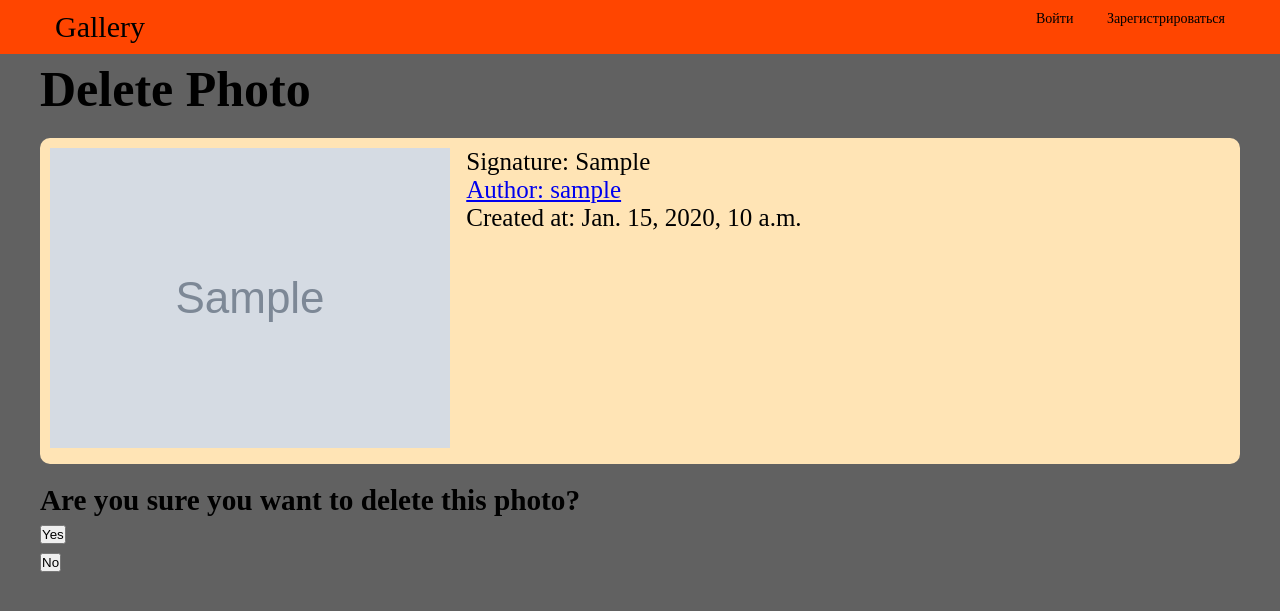
After one commit to AlibekBeket/controlwork_9, a Django app: page /photo_delete/1 in a window 1280 px wide. The commit adds this page. Shown: the top 611 px of the page. Run offline with Django 4.2, Linux system fonts and the light colour scheme; tables that the repository leaves empty hold one stand-in row (values such as "Sample post"); grey boxes marked "Sample" are stand-in pictures.

Commit message:
#3 Станица для удаления фотографии
Создал photo_delete.html и на странице детального просмотра фотографии создал ссылку для удаления этой фотографии

```diff
--- /dev/null
+++ b/app/gallery/templates/photo_delete.html
@@ -0,0 +1,30 @@
+{% extends 'base.html' %}
+{% block title %}Delete Photo{% endblock %}
+{% block content %}
+<h1>Delete Photo</h1>
+<div class="photo">
+    <div class="photo_img_block">
+        <a href="{% url 'photo_detail' photo.pk %}"><img class="photo_img" src="{{ photo.photo.url }}" alt="{{ photo.author }}"></a>
+    </div>
+    <div class="photo_info_block">
+        <p>Signature: {{ photo.signature }}</p>
+        <p><a href="#">Author: {{ photo.author }}</a></p>
+        <p>Created at: {{ photo.created_at }}</p>
+    </div>
+</div>
+<h3 class="delete_text">Are you sure you want to delete this photo?</h3>
+<div class="delete_form_block">
+    <div class="form_yes">
+        <form action="{% url 'photo_delete' photo.id %}" method="post">
+            {% csrf_token %}
+            <input type="submit" value="Yes">
+        </form>
+    </div>
+    <div class="form_no">
+        <form action="{% url 'photo_detail' photo.id %}" method="get">
+            {% csrf_token %}
+            <input type="submit" value="No">
+        </form>
+    </div>
+</div>
+{% endblock %}
--- a/app/gallery/templates/photo_detail.html
+++ b/app/gallery/templates/photo_detail.html
@@ -2,6 +2,7 @@
 {% block title %}Photo Detail{% endblock %}
 {% block navbar %}
 <a href="{% url 'photo_update' photo.pk %}">Update Photo</a>
+<a href="{% url 'photo_delete' photo.pk %}">Delete Photo</a>
 {% endblock %}
 {% block content %}
 <div class="photo">
```
